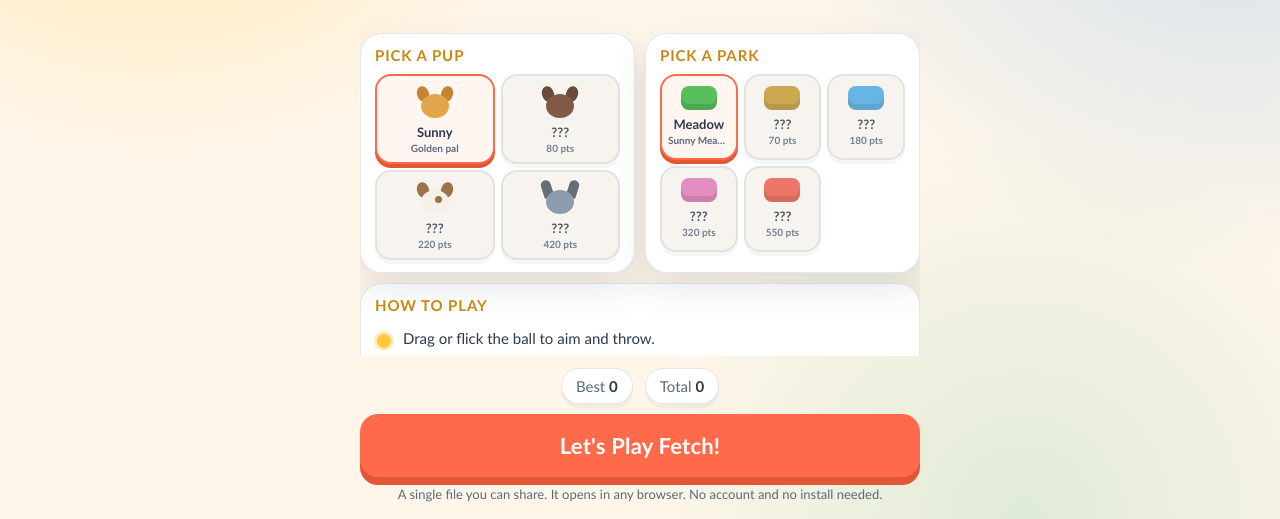
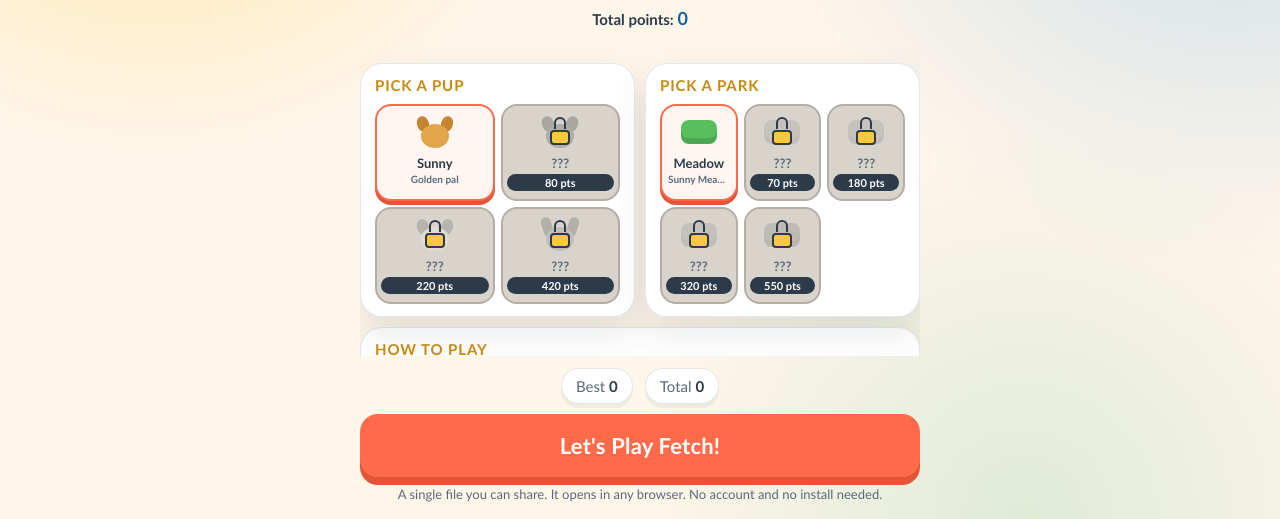
Before and after one commit to NATHANIEL8888/dog-fetch, a plain HTML site: page index.html in a window 1280 px wide. Shown: the part 281-800 px from the top of the page. Drawn offline with Linux system fonts and the light colour scheme.

Commit message:
Reset unlocks to a new save key and make locked cards obvious

```diff
--- a/index.html
+++ b/index.html
@@ -1,5 +1,5 @@
 <!DOCTYPE html>
-<!-- fetch-pup build 20261123d -->
+<!-- fetch-pup build 20261123e -->
 <html lang="en">
 <head>
   <meta charset="UTF-8">
@@ -270,12 +270,83 @@
     }
     .dog-card.locked {
       cursor: default;
-      opacity: 0.85;
-      background: #F6F3EE;
+      background: #D8D3CB;
+      border-color: #B4AEA6;
+      box-shadow: none;
+      color: #5A6A7A;
+    }
+    .card-art {
+      position: relative;
+      width: 44px;
+      height: 36px;
+      margin: 0 auto 5px;
+      display: flex;
+      align-items: center;
+      justify-content: center;
+      flex-shrink: 0;
+    }
+    .dog-card.locked .face,
+    .dog-card.locked .park-swatch {
+      opacity: 0.28;
+      filter: grayscale(1);
+    }
+    .lock-badge {
+      display: none;
+      position: absolute;
+      left: 50%;
+      top: 50%;
+      width: 28px;
+      height: 28px;
+      margin: -15px 0 0 -14px;
+      z-index: 2;
+      pointer-events: none;
+    }
+    .dog-card.locked .lock-badge { display: block; }
+    .lock-body {
+      position: absolute;
+      left: 4px;
+      bottom: 0;
+      width: 20px;
+      height: 15px;
+      background: #FFC83D;
+      border: 2.5px solid #2C3A4A;
+      border-radius: 4px;
+    }
+    .lock-shackle {
+      position: absolute;
+      left: 8px;
+      top: 0;
+      width: 12px;
+      height: 12px;
+      border: 2.5px solid #2C3A4A;
+      border-bottom: 0;
+      border-radius: 12px 12px 0 0;
+      background: transparent;
+    }
+    .dog-card.locked .pts-needed {
+      display: inline-block;
+      margin-top: 3px;
+      padding: 2px 7px;
+      border-radius: 999px;
+      background: #2C3A4A;
+      color: #fff !important;
+      font-size: 11px;
+      font-weight: 800;
+    }
+    .total-points {
+      text-align: center;
+      font-size: 15px;
+      font-weight: 700;
+      color: var(--ink);
+      margin: 0 0 8px;
+    }
+    .total-points strong {
+      color: var(--sky-deep);
+      font-size: 18px;
     }
     .dog-card .face {
       width: 44px; height: 36px;
-      margin: 0 auto 4px;
+      margin: 0;
       position: relative;
     }
     .dog-card .name {
@@ -305,7 +376,7 @@
     .park-swatch {
       width: 36px; height: 24px;
       border-radius: 8px;
-      margin: 2px auto 6px;
+      margin: 0;
       box-shadow: inset 0 -6px 0 rgba(0,0,0,0.12);
     }
 
@@ -626,6 +697,7 @@
       <h1><span class="coral">Fetch,</span> <span class="sky">Pup!</span></h1>
       <p class="lede">You have one minute. Throw, catch, and unlock new pups and parks with your total points!</p>
 
+      <p class="total-points">Total points: <strong id="totalNear">0</strong></p>
       <p class="picker-note" id="pickerNote"></p>
       <div class="pickers">
         <div class="panel">
@@ -707,13 +779,13 @@
 (function () {
   "use strict";
 
-  var BUILD = "20261123d";
+  var BUILD = "20261123e";
   var WORLD_W = 1200;
   var WORLD_H = 680;
   var GROUND_Y = 528;
   var BALL_R = 14;
   var GRAVITY = 1550;
-  var SAVE_KEY = "fetchPupSave";
+  var SAVE_KEY = "fetchPupSave_v2";
   var ROUND_TIME = 60;
 
   var DOGS = [
@@ -811,7 +883,6 @@
         if (parsed && typeof parsed === "object") {
           if (typeof parsed.best === "number" && parsed.best >= 0) data.best = Math.floor(parsed.best);
           if (typeof parsed.totalPoints === "number" && parsed.totalPoints >= 0) data.totalPoints = Math.floor(parsed.totalPoints);
-          else data.totalPoints = data.best;
           if (parsed.unlocked && parsed.unlocked.length) data.unlocked = parsed.unlocked;
           if (parsed.unlockedParks && parsed.unlockedParks.length) data.unlockedParks = parsed.unlockedParks;
           if (typeof parsed.dog === "string") data.dog = parsed.dog;
@@ -822,7 +893,6 @@
     }
     if (!isUnlockedId(data.unlocked, "sunny")) data.unlocked.push("sunny");
     if (!isUnlockedId(data.unlockedParks, "meadow")) data.unlockedParks.push("meadow");
-    // Apply current thresholds so older saves stay in sync.
     var i, item;
     for (i = 0; i < DOGS.length; i++) {
       item = DOGS[i];
@@ -1196,6 +1266,7 @@
     var b = $("liveBest"); if (b) b.innerHTML = String(state.best);
     var c = $("bestChip"); if (c) c.innerHTML = String(state.best);
     var tot = $("totalChip"); if (tot) tot.innerHTML = String(state.totalPoints || 0);
+    var tn = $("totalNear"); if (tn) tn.innerHTML = String(state.totalPoints || 0);
     var p = $("parkLabel"); if (p) p.innerHTML = currentPark().name;
     updateTimerHud();
   }
@@ -2487,8 +2558,10 @@
       face += "<span class='face-head' style='background:" + dog.body + "'></span>";
       if (dog.spots) face += "<span class='face-spot'></span>";
       face += "</span>";
-      btn.innerHTML = face + "<span class='name'>" + (unlocked ? dog.name : "???") + "</span>" +
-        "<span class='meta'>" + (unlocked ? dog.title : dog.unlock + " pts") + "</span>";
+      btn.innerHTML = "<span class='card-art'>" + face +
+        "<span class='lock-badge' aria-hidden='true'><span class='lock-shackle'></span><span class='lock-body'></span></span></span>" +
+        "<span class='name'>" + (unlocked ? dog.name : "???") + "</span>" +
+        "<span class='meta" + (unlocked ? "" : " pts-needed") + "'>" + (unlocked ? dog.title : dog.unlock + " pts") + "</span>";
       (function (id, can, name, pts) {
         bindActivate(btn, function () {
           if (!can) {
@@ -2520,9 +2593,10 @@
       btn.setAttribute("data-park", park.id);
       if (unlocked) btn.setAttribute("aria-label", "Choose " + park.name);
       else btn.setAttribute("aria-label", park.name + " locked. " + park.unlock + " total points to unlock.");
-      btn.innerHTML = "<span class='park-swatch' style='background:" + park.swatch + "' aria-hidden='true'></span>" +
+      btn.innerHTML = "<span class='card-art'><span class='park-swatch' style='background:" + park.swatch + "' aria-hidden='true'></span>" +
+        "<span class='lock-badge' aria-hidden='true'><span class='lock-shackle'></span><span class='lock-body'></span></span></span>" +
         "<span class='name'>" + (unlocked ? park.short : "???") + "</span>" +
-        "<span class='meta'>" + (unlocked ? park.name : park.unlock + " pts") + "</span>";
+        "<span class='meta" + (unlocked ? "" : " pts-needed") + "'>" + (unlocked ? park.name : park.unlock + " pts") + "</span>";
       (function (id, can, name, pts) {
         bindActivate(btn, function () {
           if (!can) {
```
